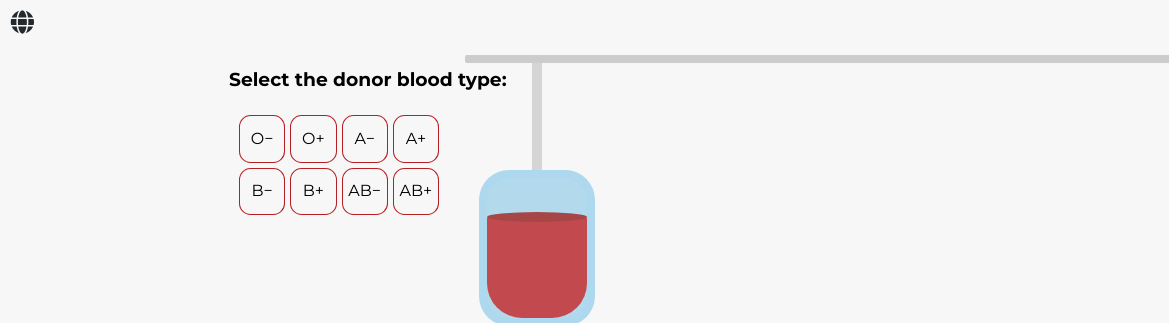
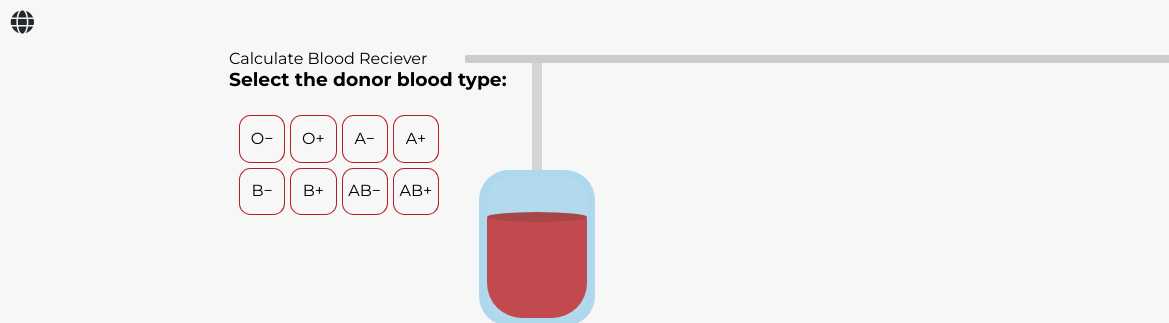
Before and after one commit to Tushar-Siddik/calculate-blood-reciever, a plain HTML site: page index.html in a window 1280 px wide. Shown: the top 323 px of the page, 111-1280 px from the left. Drawn offline with nearby package versions, Linux system fonts and the light colour scheme.

Commit message:
Update index.html

```diff
--- a/index.html
+++ b/index.html
@@ -6,7 +6,7 @@
   <meta charset="UTF-8">
   <meta name="viewport" content="width=device-width, initial-scale=1.0">
 
-  <title>Calculate Blood Reciever?</title>
+  <title>Calculate Blood Reciever</title>
 
   <link rel="stylesheet" href="https://cdnjs.cloudflare.com/ajax/libs/normalize/5.0.0/normalize.min.css">
 
@@ -38,6 +38,7 @@
     <div>AB−</div>
     <div>AB+</div>
   </div>
+  <div>Calculate Blood Reciever </div>
   <div id="blood_content">
     <div class="bar"></div>
     <div class="main_bag">
```
